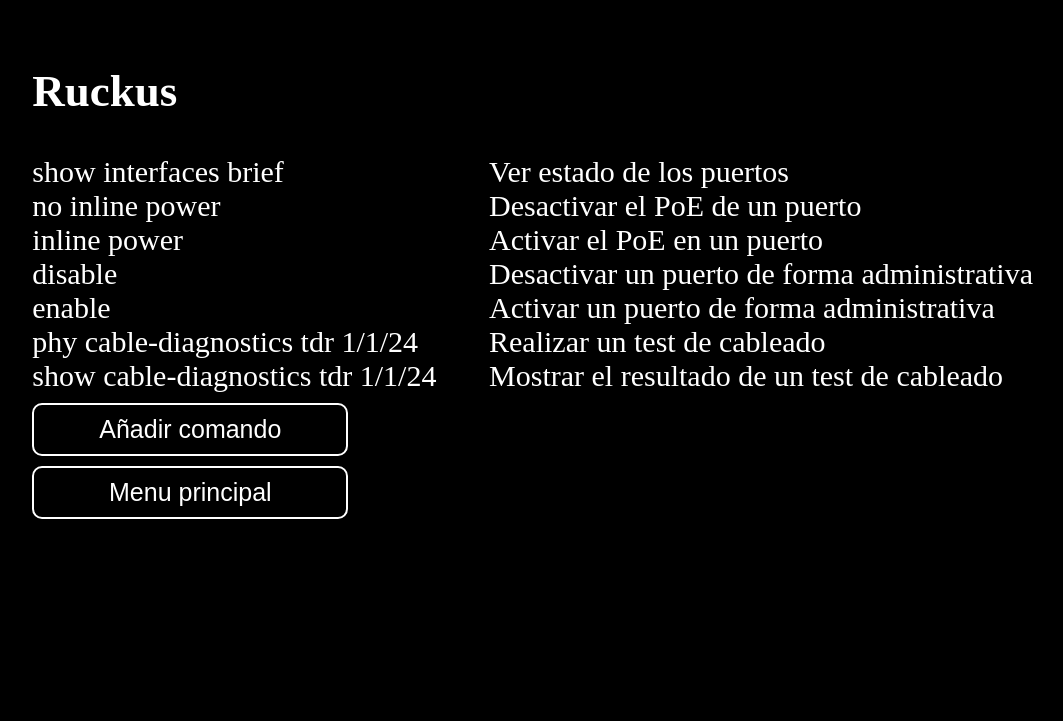
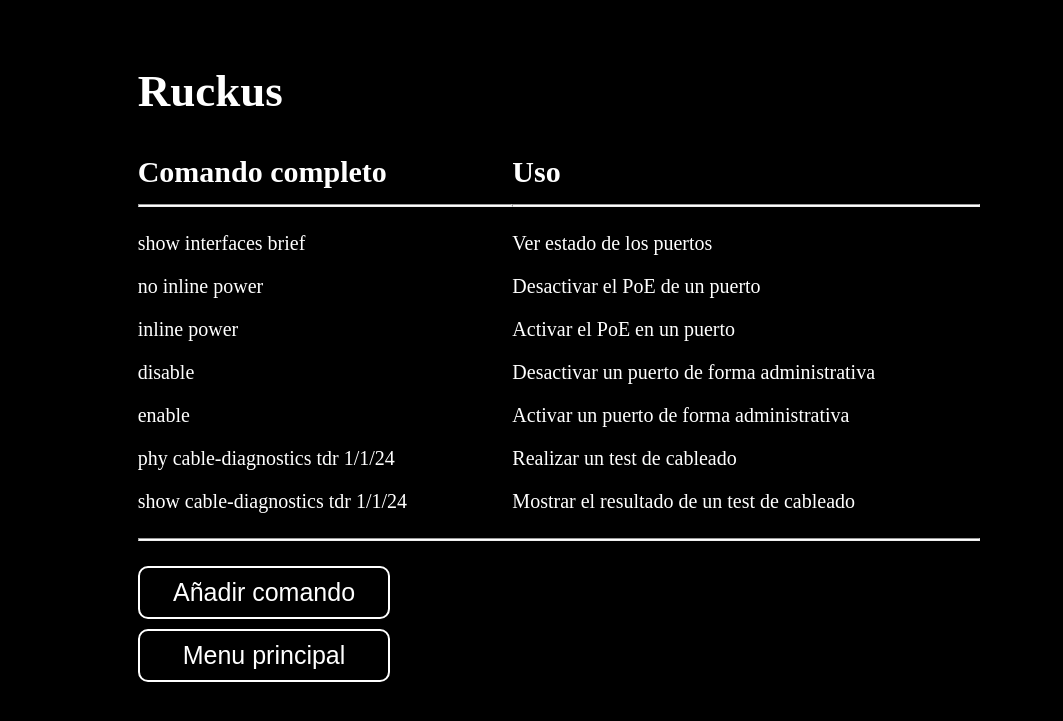
Before and after one commit to l3aobab/Kommando, a PHP site: page /ruckus.php in a window 1280 px wide. Shown: the top 721 px of the page, without its empty margins (81-1144 px from the left). Run offline with PHP 8.4, Linux system fonts and the light colour scheme; data comes from the database, SQL or seed files in the repository; both versions use the stored data as it was after the commit.

Commit message:
css + correccion insertar comandos
Se termina de dar formato css a la aplicacion y se corrige un error en el cual a la hora de introducir un nuevo comando, podias introducir campos vacios en las tablas de la BBDD

```diff
--- a/add_command.php
+++ b/add_command.php
@@ -46,9 +46,9 @@
 
 		$conexion=mysqli_connect('localhost','root','','glosario');
 		if ($conexion) {
-			if (isset($_POST['add']) && isset($_POST['vendor']) && isset($_POST['uso'])  && isset($_POST['completo'])) {
+			if (isset($_POST['add']) && !empty($_POST['vendor']) && !empty($_POST['uso'])  && !empty($_POST['completo'])) {
 
-				$vendor=$_POST['vendor'];
+				$vendor=strtolower($_POST['vendor']);
 				$uso=$_POST['uso'];
 				$completo=$_POST['completo'];
 				$comprobacion=mysqli_query($conexion,"SHOW TABLES");
@@ -57,7 +57,6 @@
 
 					if ($vendor == "alcatel") {
 						$consulta1=mysqli_query($conexion,"INSERT INTO alcatel (uso,completo) VALUES ('".$uso."','".$completo."')");
-
 					}
 
 					if ($vendor == "cisco") {
--- a/alcatel.php
+++ b/alcatel.php
@@ -18,8 +18,8 @@
 			</div>
 
 			<div class="comandos">
-				<div class="campos"><b>Comando completo</b></div>
-				<div class="campos"><b>Uso</b></div>
+				<div class="campos"><b>Comando completo</b><hr/></div>
+				<div class="campos"><b>Uso</b><hr/></div>
 				<?php
 					$conexion=mysqli_connect('localhost','root','','glosario');
 					if ($conexion) {
@@ -36,7 +36,9 @@
 						}
 					}
 				?>
+
 			</div>
+			<hr/>
 			<div class="botones">
 				<!--Boton para añadir un comando a la tabla-->
 				<div class="add1">
--- a/cisco.php
+++ b/cisco.php
@@ -18,8 +18,8 @@
 			</div>
 
 			<div class="comandos">
-				<div class="campos"><b>Comando completo</b></div>
-				<div class="campos"><b>Uso</b></div>
+				<div class="campos"><b>Comando completo</b><hr/></div>
+				<div class="campos"><b>Uso</b><hr/></div>
 				<?php
 					$conexion=mysqli_connect('localhost','root','','glosario');
 					if ($conexion) {
@@ -37,6 +37,7 @@
 					}
 				?>
 			</div>
+			<hr/>
 			<div class="botones">
 				<!--Boton para añadir un comando a la tabla-->
 				<div class="add1">
--- a/ruckus.php
+++ b/ruckus.php
@@ -18,6 +18,8 @@
 			</div>
 
 			<div class="comandos">
+				<div class="campos"><b>Comando completo</b><hr/></div>
+				<div class="campos"><b>Uso</b><hr/></div>
 				<?php
 					$conexion=mysqli_connect('localhost','root','','glosario');
 					if ($conexion) {
@@ -27,14 +29,15 @@
 								$uso=$fila['uso'];
 								$completo=$fila['completo'];
 								echo "
-									<div class='campos'>",$completo,"</div>
-									<div class='campos'>",$uso,"</div>
-								";
+									<div class='campos' id='id_comando'>",$completo,"</div>
+									<div class='campos' id='id_comando'>",$uso,"</div>
+									";
 							}
 						}
 					}
 				?>
 			</div>
+			<hr/>
 			<div class="botones">
 				<!--Boton para añadir un comando a la tabla-->
 				<div class="add1">
--- a/styles.css
+++ b/styles.css
@@ -130,3 +130,8 @@ Tipos de switches en index.php
 .tabla:hover {
 	border: 2px red solid;
 }
+
+hr {
+	height: 1px;
+	background-color: white;
+}
```
Also changed, not shown: glosario.sql (+34 -6 lines), 1 other file.
